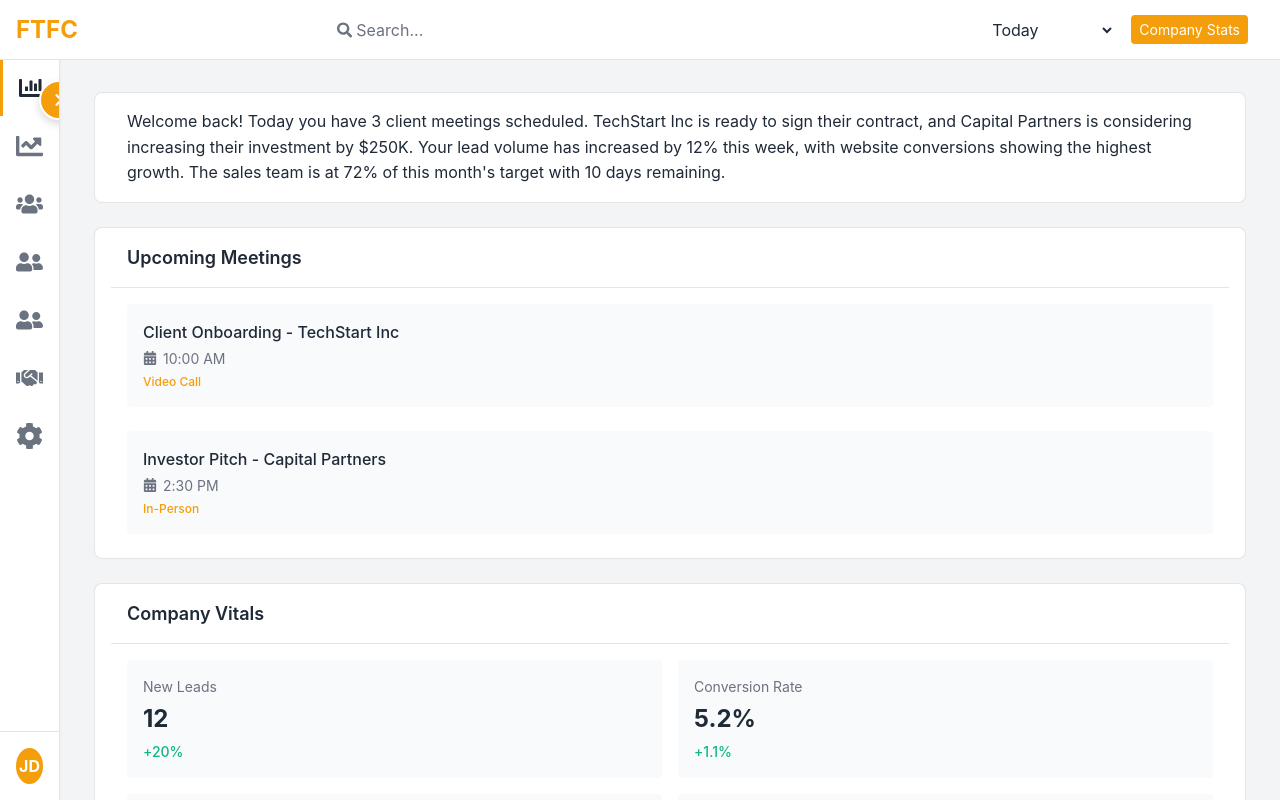
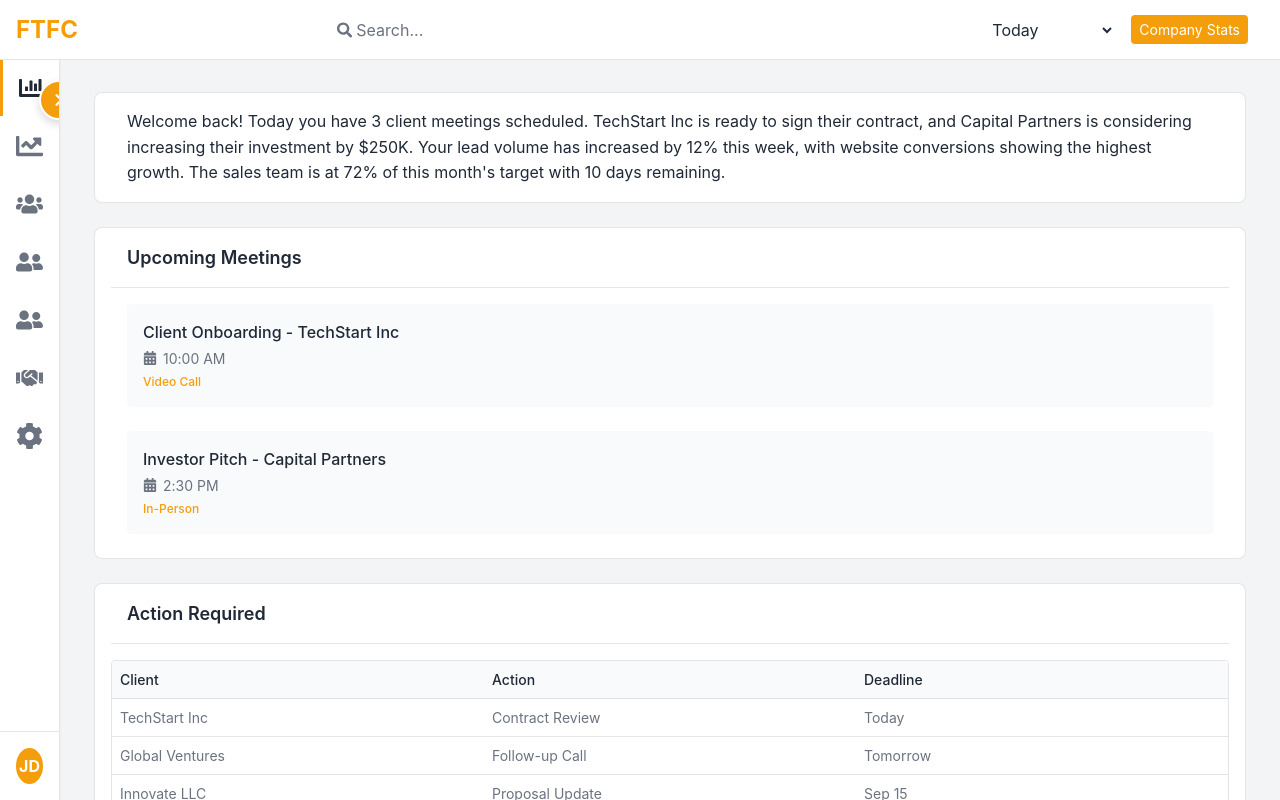
Before and after one commit to vynfred/FTFC-public, a React (Create React App) app: page /dashboard in a window 1280 px wide. Built offline with nearby package versions, Linux system fonts and the light colour scheme.

Commit message:
Move Action Required section under Upcoming Meetings, rename dashboard to Sales, and create page-inventory.md

```diff
--- a/src/components/Dashboard/DashboardWithModules.js
+++ b/src/components/Dashboard/DashboardWithModules.js
@@ -188,6 +188,25 @@ const DashboardWithModules = () => {
         </Grid>
       </Container>
 
+      {/* Action Required Section */}
+      <Container className={styles.dashboardSection}>
+        <h2 className={styles.sectionTitle}>Action Required</h2>
+        <div className={styles.actionTable}>
+          <div className={styles.actionHeader}>
+            <div className={styles.actionCell}>Client</div>
+            <div className={styles.actionCell}>Action</div>
+            <div className={styles.actionCell}>Deadline</div>
+          </div>
+          {actionsRequired.map((action, index) => (
+            <div className={styles.actionRow} key={index}>
+              <div className={styles.actionCell}>{action.client}</div>
+              <div className={styles.actionCell}>{action.action}</div>
+              <div className={styles.actionCell}>{action.deadline}</div>
+            </div>
+          ))}
+        </div>
+      </Container>
+
       {/* Company Vitals Section */}
       <Container className={styles.dashboardSection}>
         <h2 className={styles.sectionTitle}>Company Vitals</h2>
@@ -263,25 +282,6 @@ const DashboardWithModules = () => {
               </div>
             ))}
           </div>
-
-          {/* Action Required */}
-          <div className={styles.actionRequiredSection}>
-            <h3 className={styles.subsectionTitle}>Action Required</h3>
-            <div className={styles.actionTable}>
-              <div className={styles.actionHeader}>
-                <div className={styles.actionCell}>Client</div>
-                <div className={styles.actionCell}>Action</div>
-                <div className={styles.actionCell}>Deadline</div>
-              </div>
-              {actionsRequired.map((action, index) => (
-                <div className={styles.actionRow} key={index}>
-                  <div className={styles.actionCell}>{action.client}</div>
-                  <div className={styles.actionCell}>{action.action}</div>
-                  <div className={styles.actionCell}>{action.deadline}</div>
-                </div>
-              ))}
-            </div>
-          </div>
         </div>
       </Container>
 
--- a/src/components/common/SidebarNav.js
+++ b/src/components/common/SidebarNav.js
@@ -26,7 +26,7 @@ const SidebarNav = ({ collapsed, toggleSidebar }) => {
   const navItems = [
     {
       path: '/dashboard',
-      name: 'Dashboard',
+      name: 'Sales',
       icon: <FaChartBar />
     },
     {
```
